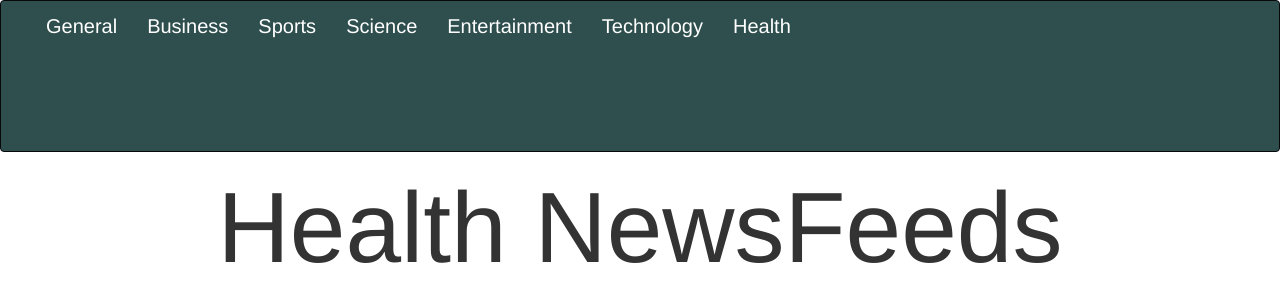
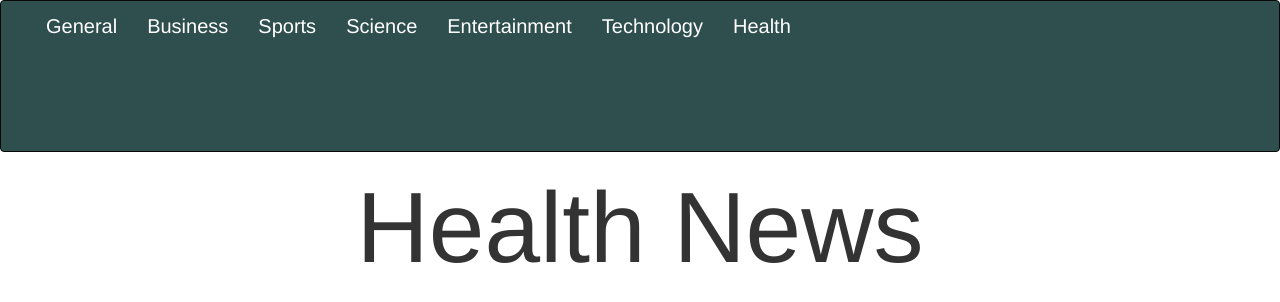
Before and after one commit to Adho-Code/News-Highlights, a Python web app: template app/templates/health.html in a window 1280 px wide. Shown: the top 302 px of the page. Run offline with Jinja, Linux system fonts and the light colour scheme; the template is opened without the code that fills it, so the values that code supplies are empty; some libraries are stand-ins or nearby versions.

Commit message:
add news headlines

```diff
--- a/app/main/views.py
+++ b/app/main/views.py
@@ -62,6 +62,7 @@ def health():
 	health_news = get_news('health')
 	title = 'Home Page - Get The latest News Online Across The World'
 	return render_template('health.html',health=health_news)
+
 @main.route('/templates/article/<id>')
 def article(id):
 
@@ -72,4 +73,4 @@ def article(id):
 
     title = f'{id}'
 
-    return render_template('article.html', title = title, article = article_news)
+    return render_template('article.html', id = id, title = title, article = article_news)
--- a/app/templates/business.html
+++ b/app/templates/business.html
@@ -7,7 +7,7 @@
     <link rel="stylesheet" href="{{url_for('static', filename='index.css')}}">
 {% endblock%}
  {% block content %}
- <div class="font"><h3 style="font-size: 100px;text-align: center;">Business NewsFeeds</h3>
+ <div class="font"><h3 style="font-size: 100px;text-align: center;">Business News</h3>
          <ul>
             {{macro.displayNewsList(business)}}
         </ul>
--- a/app/templates/entertainment.html
+++ b/app/templates/entertainment.html
@@ -8,7 +8,7 @@
 {% endblock%}
  {% block content %}
  <div class="font">
-        <h3 style="font-size: 100px;text-align: center;">Entertainment NewsFeeds</h3>
+        <h3 style="font-size: 100px;text-align: center;">Entertainment News</h3>
          <ul>
             {{macro.displayNewsList(entertainment)}}
         </ul>
--- a/app/templates/general.html
+++ b/app/templates/general.html
@@ -8,7 +8,7 @@
     {% block content %}
 <!-- General News section  -->
 <div class="font">
-        <h3 style="font-size: 100px;text-align: center;">General NewsFeeds</h3>
+        <h3 style="font-size: 100px;text-align: center;">General News</h3>
          <ul>
             {{macro.displayNewsList(general)}}
         </ul>
--- a/app/templates/health.html
+++ b/app/templates/health.html
@@ -8,7 +8,7 @@
     <link rel="stylesheet" href="{{url_for('static', filename='index.css')}}">
 {% endblock%}
  <div class="font">
-        <h3 style="font-size: 100px;text-align: center;">Health NewsFeeds</h3>
+        <h3 style="font-size: 100px;text-align: center;">Health News</h3>
          <ul>
             {{macro.displayNewsList(health)}}
         </ul>
--- a/app/templates/index.html
+++ b/app/templates/index.html
@@ -12,7 +12,7 @@
 
     <div class="font">
         <ul>
-            {{macro.displayNewsList(general)}}
+            {{macro.displayHeadlinesList(general)}}
         </ul>
     </div>
 
--- a/app/templates/macro.html
+++ b/app/templates/macro.html
@@ -2,13 +2,26 @@
 
     {% for news in news_list %}
         <div class="font col-md-4" style="list-style-type:none">
-            <li><a href="{{news.url}}" style="color:#2f4f4f;"><h1>{{news.name}}</h1></a></li>
+            <li><a href={{news.url}} style="color:#2f4f4f;"><h1>{{news.name}}</h1></a></li>
             <li>{{news.description}}</li>
-            <a href=/templates/article/{{news.id}} style="font-size: 20px;">Click here to article</a>
+            <a href=/templates/article/{{news.id}} style="font-size: 20px;">Click here to view article</a>
         </div>
     {% endfor %}
 
 {% endmacro %}
+
+{% macro displayHeadlinesList(news_list) %}
+
+    {% for news in news_list %}
+        <div class="font col-md-4" style="list-style-type:none">
+            <li><a href={{news.url}} style="color:#2f4f4f;"><h1>{{news.name}}</h1></a></li>
+            <li>{{news.description}}</li>
+            <a href={{news.url}} style="font-size: 20px;">Click here to view article</a>
+        </div>
+    {% endfor %}
+
+{% endmacro %}
+
 {% macro displayHeadlinesList(general) %}
 
     {% for head in general %}
--- a/app/templates/science.html
+++ b/app/templates/science.html
@@ -7,7 +7,7 @@
 {% endblock%}
          {% block content %}
 <div class="font">
-        <h3 style="font-size: 100px;text-align: center;">Science NewsFeeds</h3>
+        <h3 style="font-size: 100px;text-align: center;">Science News</h3>
          <ul>
             {{macro.displayNewsList(science)}}
         </ul>
--- a/app/templates/sports.html
+++ b/app/templates/sports.html
@@ -7,7 +7,7 @@
 {% endblock%}
  {% block content %}
        <div class="font">
-        <h3 style="font-size: 100px;text-align: center;">Sports NewsFeeds</h3>
+        <h3 style="font-size: 100px;text-align: center;">Sports News</h3>
          <ul>
             {{macro.displayNewsList(sports)}}
         </ul>
--- a/app/templates/technology.html
+++ b/app/templates/technology.html
@@ -8,7 +8,7 @@
 {% endblock%}
  {% block content %}
  <div class="font">
-        <h3 style="font-size: 100px;text-align: center;">Technology NewsFeeds</h3>
+        <h3 style="font-size: 100px;text-align: center;">Technology News</h3>
          <ul>
             {{macro.displayNewsList(technology)}}
         </ul>
```
